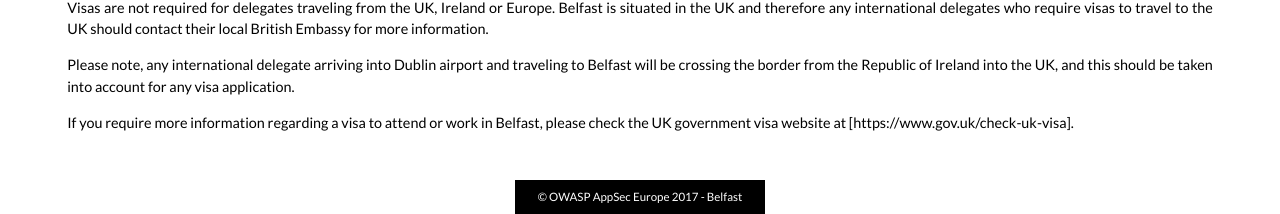
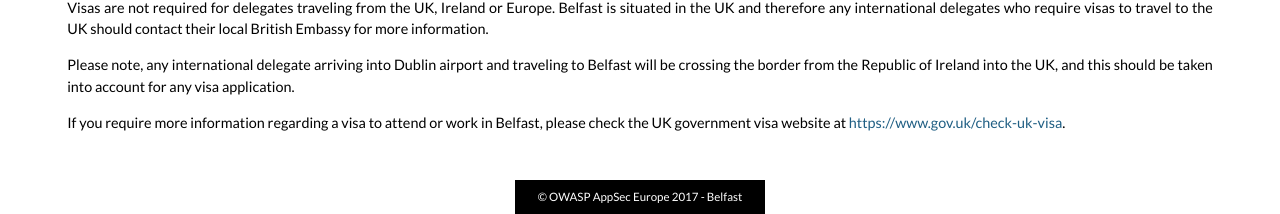
Before and after one commit to OWASP/AppSecEurope2017, a Jekyll site: the page built from belfast/how-to-get-there.md, in a window 1280 px wide. Shown: the part 1754-1968 px from the top of the page. Built offline with Jekyll 4.4.1, drawn with Linux system fonts in a browser that asks for light colours; some of the changed lines change nothing that is shown.

Commit message:
yet another fix for this broken link

```diff
--- a/belfast/how-to-get-there.md
+++ b/belfast/how-to-get-there.md
@@ -24,4 +24,4 @@
 
 Please note, any international delegate arriving into Dublin airport and traveling to Belfast will be crossing the border from the Republic of Ireland into the UK, and this should be taken into account for any visa application.
 
-If you require more information regarding a visa to attend or work in Belfast, please check the UK government visa website at [https://www.gov.uk/check-uk-visa].
+If you require more information regarding a visa to attend or work in Belfast, please check the UK government visa website at [https://www.gov.uk/check-uk-visa](https://www.gov.uk/check-uk-visa).
```
